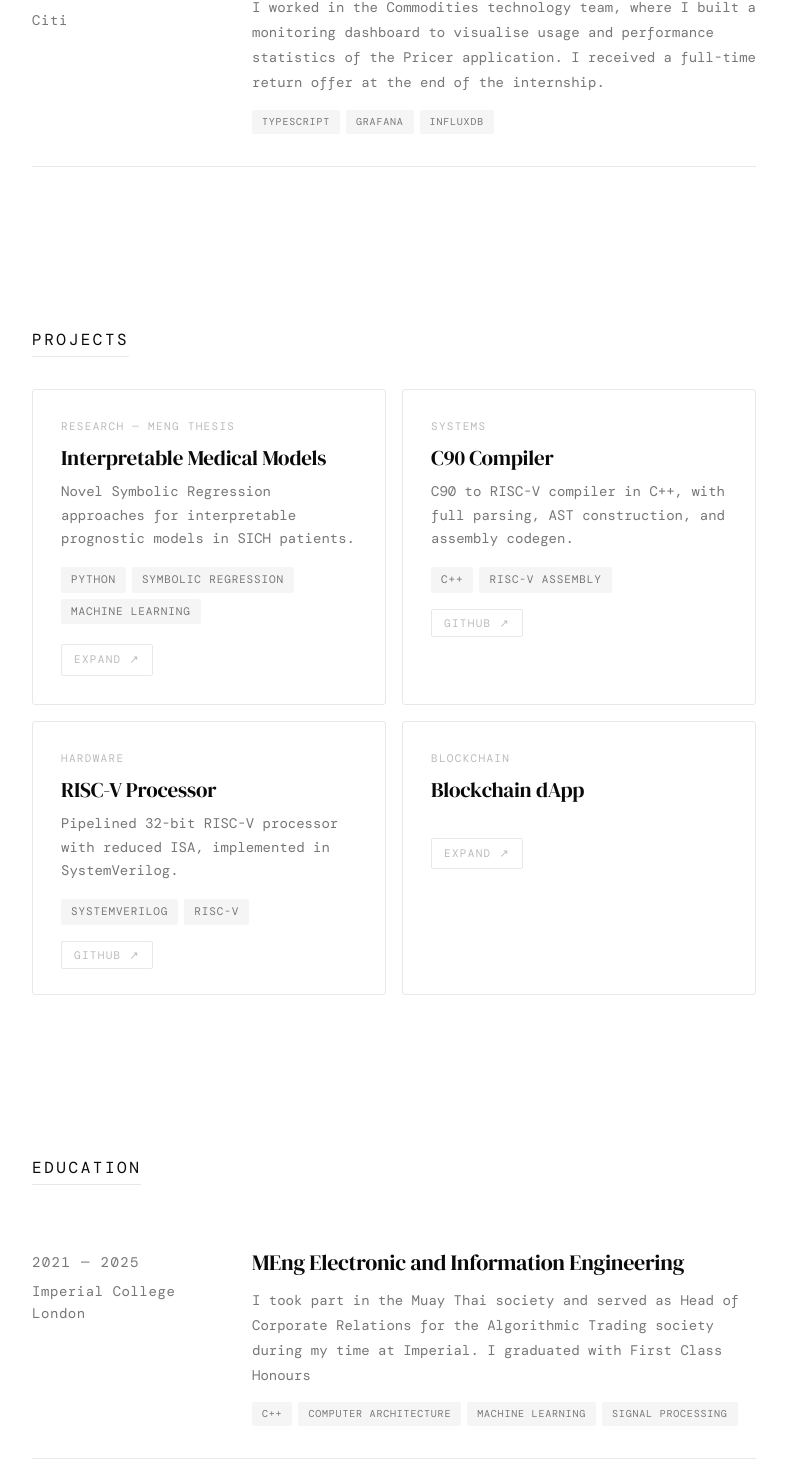
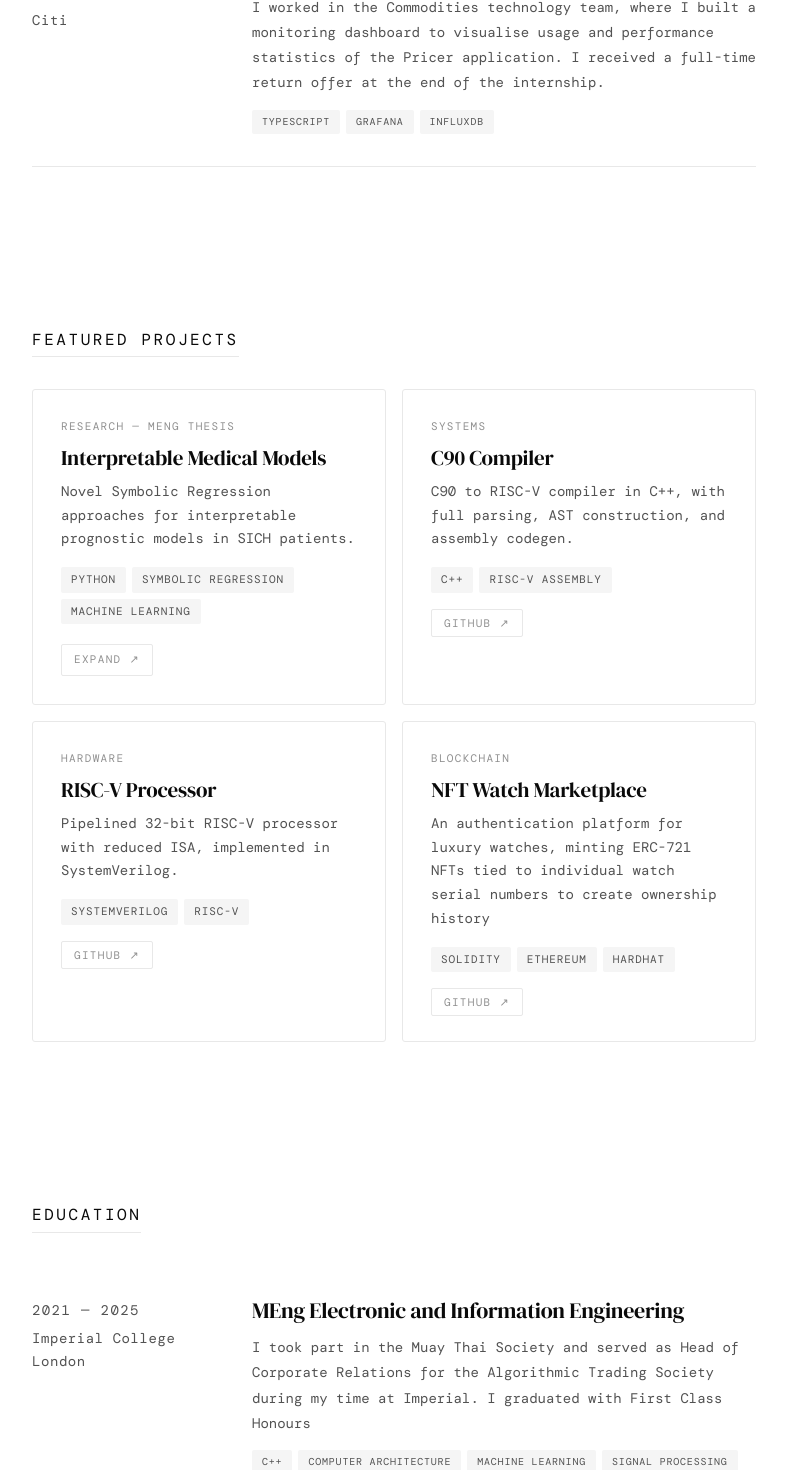
Before and after one commit to Kr1dhay/personal-portfolio, a Next.js app: page / in a window 1280 px wide. Shown: the part 1317-2787 px from the top of the page, without its empty margins (246-1033 px from the left). Built offline with nearby package versions, Linux system fonts and the light colour scheme; a web font is replaced by a local one.

Commit message:
added all content, ready for deployment

```diff
--- a/src/app/globals.css
+++ b/src/app/globals.css
@@ -4,8 +4,8 @@
   --bg: #ffffff;
   --bg2: #f5f5f5;
   --text: #0a0a0a;
-  --text2: #777777;
-  --text3: #bbbbbb;
+  --text2: #525252;
+  --text3: #909090;
   --border: #e8e8e8;
 }
 
--- a/src/components/EducationSection.tsx
+++ b/src/components/EducationSection.tsx
@@ -3,7 +3,7 @@ const educationEntries = [
     date: "2021 — 2025",
     institution: "Imperial College London",
     degree: "MEng Electronic and Information Engineering",
-    description: "I took part in the Muay Thai society and served as Head of Corporate Relations for the Algorithmic Trading society during my time at Imperial.  I graduated with First Class Honours",
+    description: "I took part in the Muay Thai Society and served as Head of Corporate Relations for the Algorithmic Trading Society during my time at Imperial.  I graduated with First Class Honours",
     tags: ["C++", "Computer Architecture", "Machine Learning", "Signal Processing"],
   },
   {
--- a/src/components/Hero.tsx
+++ b/src/components/Hero.tsx
@@ -19,7 +19,7 @@ export default function Hero() {
 
       <div className="reveal d-3 flex gap-5">
         <a
-          href="https://github.com/kridhay"
+          href="https://github.com/Kr1dhay"
           target="_blank"
           rel="noopener noreferrer"
           className="text-[10px] sm:text-[11px] tracking-[0.12em] uppercase text-[var(--text2)] border-b border-[0.5px] border-[var(--border)] pb-0.5 pl-0.5 hover:text-[var(--text)] hover:border-[var(--text)] transition-colors no-underline"
@@ -27,7 +27,7 @@ export default function Hero() {
           GitHub ↗
         </a>
         <a
-          href="https://linkedin.com/in/kridhay"
+          href="https://www.linkedin.com/in/kridhay/"
           target="_blank"
           rel="noopener noreferrer"
           className="text-[10px] sm:text-[11px] tracking-[0.12em] uppercase text-[var(--text2)] border-b border-[0.5px] border-[var(--border)] pb-0.5 pl-0.5 hover:text-[var(--text)] hover:border-[var(--text)] transition-colors no-underline"
--- a/src/components/PersonalSection.tsx
+++ b/src/components/PersonalSection.tsx
@@ -8,7 +8,7 @@ export default function PersonalSection() {
 
         <div className="reveal">
           <p className="text-[13px] sm:text-[14px] text-[var(--text2)] leading-[1.9] mt-4">
-            Outside of work I train Muay Thai and weightlifting.  I also recently have gotten into golf, and I (sometimes) play the guitar.
+            Outside of work I train muay thai and weightlifting.  I also recently have gotten into golf, and I (sometimes) play the guitar.
           </p>
         </div>
       </div>
--- a/src/components/ProjectsSection.tsx
+++ b/src/components/ProjectsSection.tsx
@@ -20,12 +20,13 @@ const projects: Project[] = [
     category: "Research — MEng Thesis",
     title: "Interpretable Medical Models",
     summary: "Novel Symbolic Regression approaches for interpretable prognostic models in SICH patients.",
-    body: "My MEng thesis at Imperial College London developed interpretable models for prognosticating outcomes in patients with spontaneous intracerebral haemorrhage (SICH) — a high-stakes clinical domain where transparency is as important as accuracy.\n\nAdapted frameworks from existing research and implemented novel Symbolic Regression approaches as an interpretable alternative to black-box ML. Benchmarked against traditional ML techniques and existing clinical scoring systems to validate that SR models are competitive in both performance and interpretability.",
-    stack: ["Python", "Symbolic Regression", "Machine Learning", "scikit-learn"],
+    body: "Clinical scoring systems are often preferred by clinicians for predicting outcomes. This is because they directly relate each feature to a score and are developed using classical statistical techniques, which means that the systems are interpretable, rationally developed, and trustworthy. Machine Learning methods have been shown to outperform classical methods for a variety of clinical tasks, however due to their black-box behaviour, clinicians find them harder to trust. Symbolic Regression is a process to search for a mathematical expression to fit a dataset. I explored the use of Symbolic Regression techniques, namely Symbolic Boolean Regression (SBR) and Symbolic Regression Enhanced Decision Trees (SREDT), to develop interpretable models for the prognostication of outcomes in 3 clinical datasets. Traditional Machine Learning models, explainability frameworks, and existing clinical scoring systems were also applied to evaluate the competitiveness of the Symbolic Regression techniques. The trade-off between predictive power and interpretability was investigated for all developed models in order to determine the most suitable models for clinical application. The study showed that SBR and SREDT were competitive with existing clinical scoring systems, outperforming them in some cases while maintaining relative interpretability. This work is currently being developed towards publication at ML4H, so the code is not publicly available at this stage.",
+    stack: ["Python", "Symbolic Regression", "Machine Learning"],
     highlights: [
       "Novel SR framework implementation",
       "Benchmarked vs traditional ML & clinical scoring systems",
-      "Interpretable prognostic models for SICH",
+      "Interpretable prognostic models for SICH patients",
+      "Collaboration with clinicians at NUHS",
     ],
     links: [],
     modal: true,
@@ -42,7 +43,7 @@ const projects: Project[] = [
       "RISC-V assembly code generation",
       "Group project — Dec 2022–Mar 2023",
     ],
-    links: [{ label: "GitHub", href: "#" }],
+    links: [{ label: "GitHub", href: "https://github.com/Kr1dhay/Ccompiler" }],
     modal: false,
   },
   {
@@ -57,19 +58,19 @@ const projects: Project[] = [
       "Reduced ISA implementation",
       "Group project — Dec 2022–Mar 2023",
     ],
-    links: [{ label: "GitHub", href: "#" }],
+    links: [{ label: "GitHub", href: "https://github.com/Kr1dhay/riscv_v1" }],
     modal: false,
   },
   {
     id: "p4",
     category: "Blockchain",
-    title: "Blockchain dApp",
-    summary: "",
+    title: "NFT Watch Marketplace",
+    summary: "An authentication platform for luxury watches, minting ERC-721 NFTs tied to individual watch serial numbers to create ownership history",
     body: "",
-    stack: [],
+    stack: ["Solidity", "Ethereum", "Hardhat", "React"],
     highlights: [],
-    links: [],
-    modal: true,
+    links: [{ label: "GitHub", href: "https://github.com/Kr1dhay/nft-watch-Dapp" }],
+    modal: false,
   },
 ];
 
@@ -96,7 +97,7 @@ export default function ProjectsSection() {
       <section id="projects">
         <div className="max-w-[820px] mx-auto px-5 sm:px-12 py-12 sm:py-20">
           <div className="text-[15px] sm:text-[16px] tracking-[0.16em] uppercase text-[var(--text)] mb-8 w-fit border-b-[0.5px] border-[var(--border)] pb-1">
-            Projects
+            Featured Projects
           </div>
 
           <div className="grid grid-cols-1 sm:grid-cols-2 gap-4">
```
